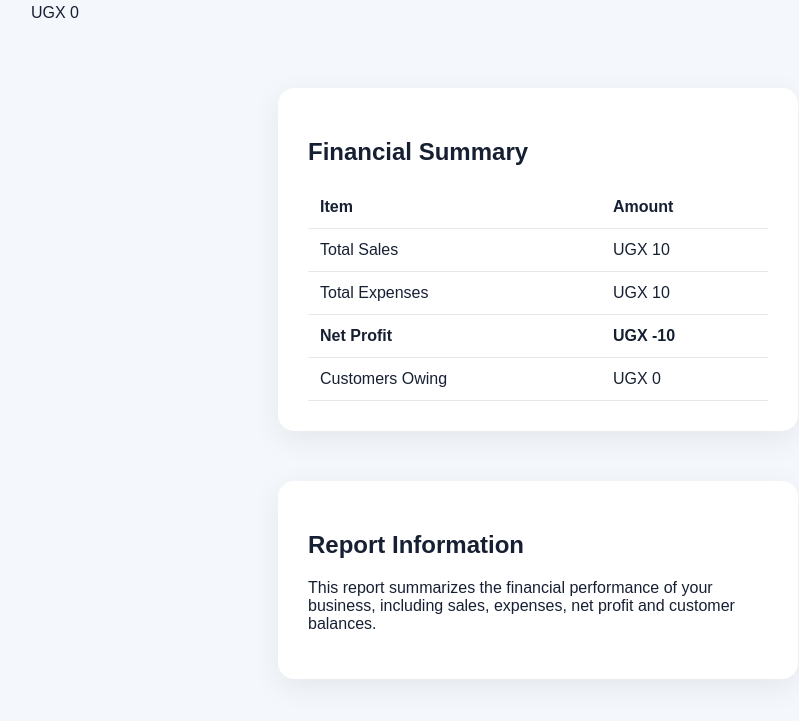
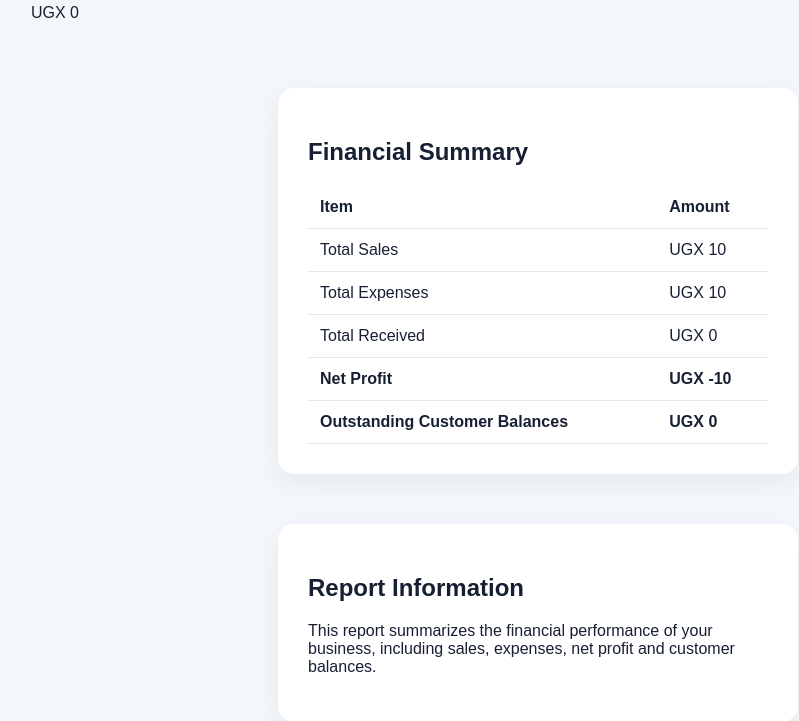
Before and after one commit to Okidi-richard/Business-Sales-Tracker, a Flask app: page /reports in a window 1280 px wide. Shown: the part 334-1055 px from the top of the page, without its empty margins (102-901 px from the left). Before the commit the page ends 1017 px from the top, so only its background shows below. Run offline with Flask 3, Linux system fonts and the light colour scheme; the visitor is signed in with stand-in values (Sample User, id 1); tables that the repository leaves empty hold one stand-in row (values such as "Sample post").

Commit message:
Update report layout for financial summary

```diff
--- a/templates/reports.html
+++ b/templates/reports.html
@@ -63,6 +63,13 @@
                 </tr>
 
     <tr>
+        <td>Total Received</td>
+        <td>
+            UGX {{ "{:,.0f}".format(total_received or 0) }}
+        </td>
+    </tr>
+
+    <tr>
         <td><strong>Net Profit</strong></td>
                 <td>
                     <strong>
@@ -72,9 +79,9 @@
             </tr>
 
             <tr>
-                <td>Customers Owing</td>
+    <td><strong>Outstanding Customer Balances</strong></td>
     <td>
-                    UGX {{ "{:,.0f}".format(total_owing or 0) }}
+        <strong>UGX {{ "{:,.0f}".format(total_owing or 0) }}</strong>
     </td>
 </tr>
 
```
Lines whose indentation alone changed are shown as unchanged.
